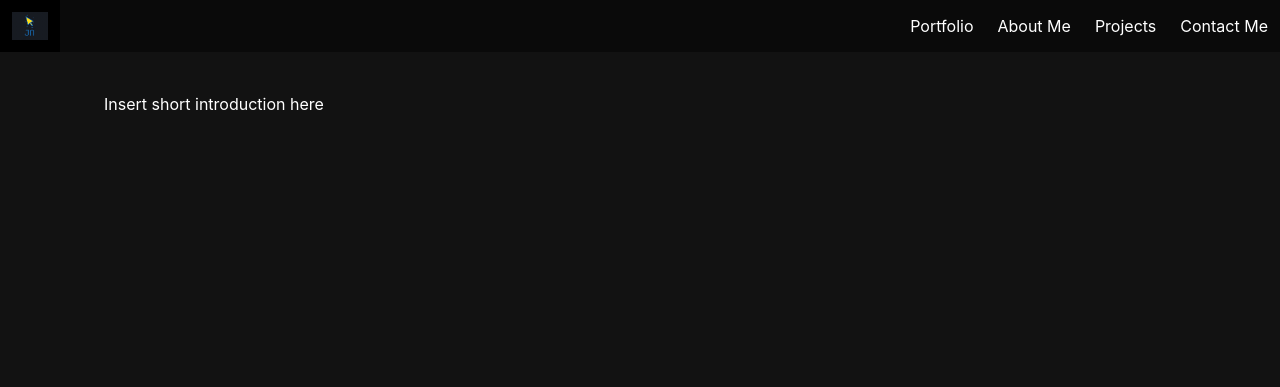
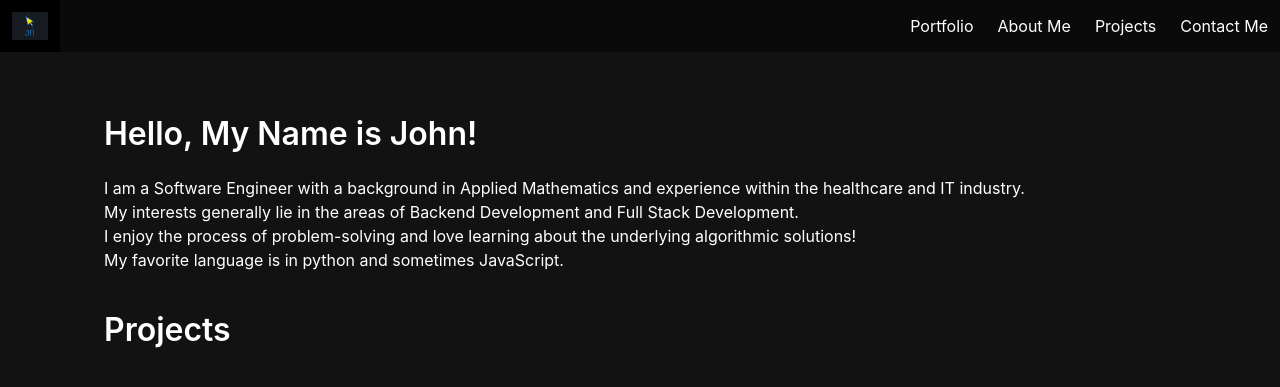
Before and after one commit to Tiranoe/Portfolio, a Django app: page / in a window 1280 px wide. Shown: the top 387 px of the page. Run offline with Django 4.2, Linux system fonts and the light colour scheme; data that the repository does not hold is empty.

Commit message:
added projects to home page

```diff
--- a/main_app/static/styles/main.css
+++ b/main_app/static/styles/main.css
@@ -34,6 +34,14 @@ h3 {
 .gallery .card:hover {
     transform: scale(0.9);
     z-index: 10;
+}
+
+.introProjects{
+    display: grid;
+    grid-template-columns: repeat(auto-fit, minmax(500px, 1fr));
+    justify-content: center;
+    row-gap: 50px;
+    column-gap: 50px;
 }
 
 p {
--- a/main_app/templates/home.html
+++ b/main_app/templates/home.html
@@ -1,4 +1,30 @@
 {% extends 'base.html' %}
 {% block content %}
-<h1>Insert short introduction here</h1>
+<h1 class="title pt-5">Hello, My Name is John!</h1>
+
+<h1>I am a Software Engineer with a background in Applied Mathematics and experience within the healthcare and IT industry. </h1>
+<h1>My interests generally lie in the areas of Backend Development and Full Stack Development. </h1>
+<h1>I enjoy the process of problem-solving and love learning about the underlying algorithmic solutions! </h1>
+<h1>My favorite language is in python and sometimes JavaScript.</h1>
+</br>
+
+
+<h1 class ="title pt-4"> Projects </h1>
+<div class="introProjects">
+  {% for project in projects %}
+  <a href="{% url 'project_detail' project.pk %}">
+    <div class="card">
+      <div class="card-image">
+        <figure class="image is-square">
+          <img src="{{project.img}}" alt="{{project.name}}" />
+        </figure>
+      </div>
+      <div class="card-header">
+        <p class="card-header-title">{{project.name}} - {{project.tool}}</p>
+      </div>
+    </div>
+  </a>
+  {% endfor %}
+</div>
+</div>
 {% endblock %}
--- a/main_app/views.py
+++ b/main_app/views.py
@@ -7,6 +7,10 @@ from django.views.generic import DetailView
 
 class Home(TemplateView):
     template_name = "home.html"
+    def get_context_data(self, **kwargs):
+        context = super().get_context_data(**kwargs)
+        context["projects"] = Project.objects.all()
+        return context
 
 class About(TemplateView):
     template_name = "about.html"
```
